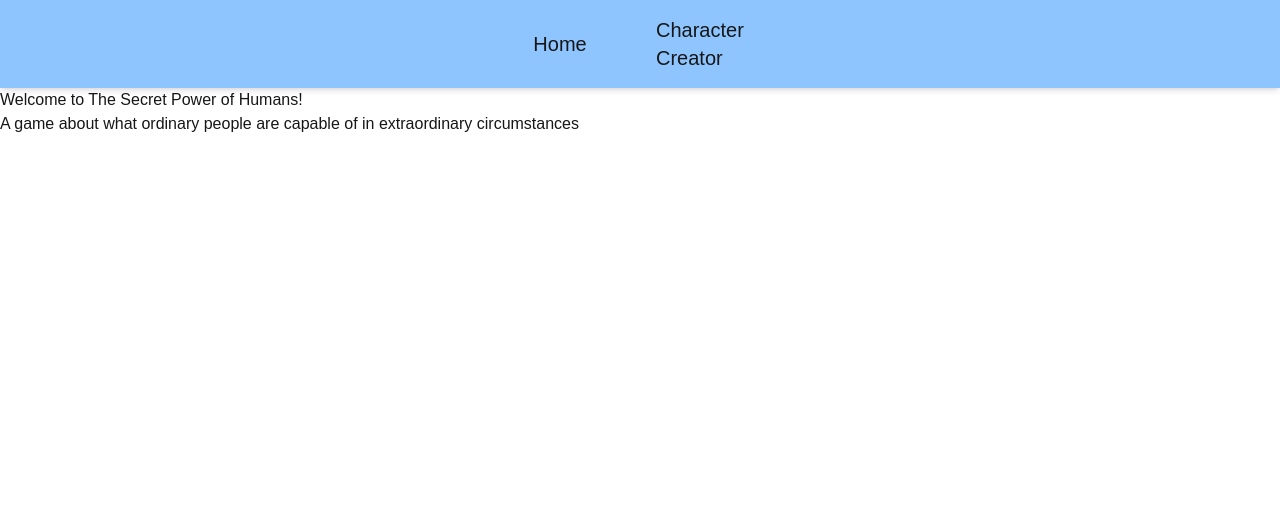
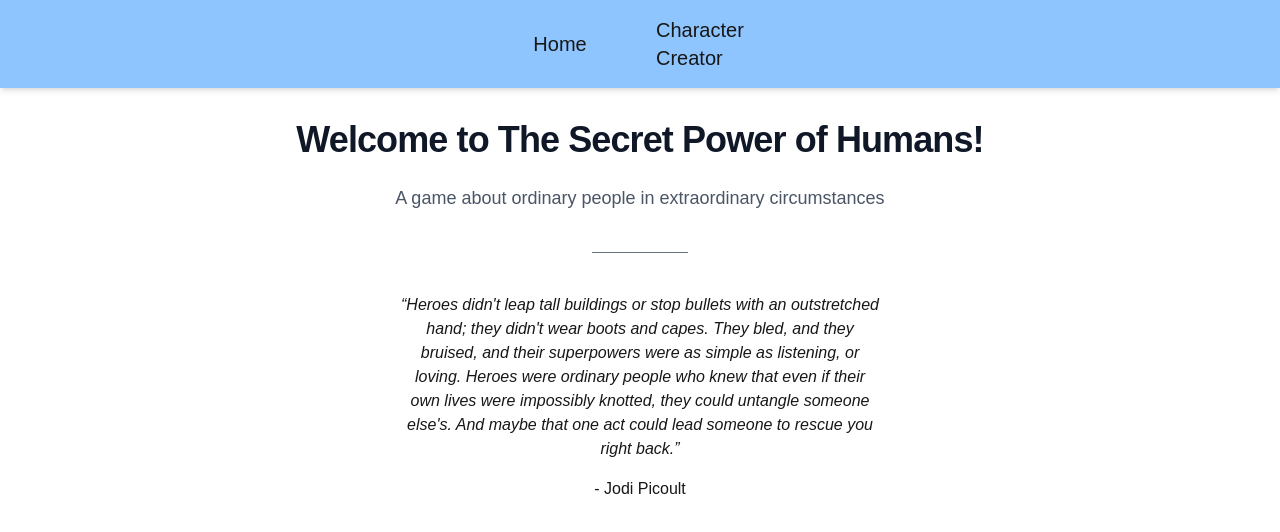
Before and after one commit to jamcentire/the-secret-power-of-humans, a Next.js app: page / in a window 1280 px wide. Shown: the top 532 px of the page. Built offline with nearby package versions, Linux system fonts and the light colour scheme.

Commit message:
Styling and filling out homepage

```diff
--- a/app/page.tsx
+++ b/app/page.tsx
@@ -1,8 +1,19 @@
 export default function Home() {
   return (
     <>
-      <h1 className='page-title'>Welcome to The Secret Power of Humans!</h1>
-      <h2 className='page-subtitle'>A game about what ordinary people are capable of in extraordinary circumstances</h2>
+      <h1 className='text-3xl font-semibold tracking-tight text-gray-900 sm:text-4xl text-center mt-8'>
+        Welcome to The Secret Power of Humans!
+      </h1>
+      <p className='mt-6 text-base text-gray-600 sm:text-lg text-center'>
+        A game about ordinary people in extraordinary circumstances
+      </p>
+      <hr className="mx-auto my-10 w-24 border-gray-500" />
+      <div>
+        <blockquote className="mx-100 text-center italic">
+          “Heroes didn't leap tall buildings or stop bullets with an outstretched hand; they didn't wear boots and capes. They bled, and they bruised, and their superpowers were as simple as listening, or loving. Heroes were ordinary people who knew that even if their own lives were impossibly knotted, they could untangle someone else's. And maybe that one act could lead someone to rescue you right back.”
+        </blockquote>
+        <p className='text-center mt-4'>- Jodi Picoult</p>
+      </div>
     </>
   );
 }
```
